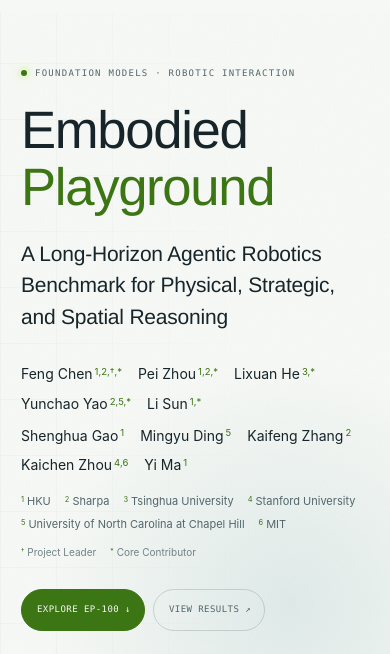
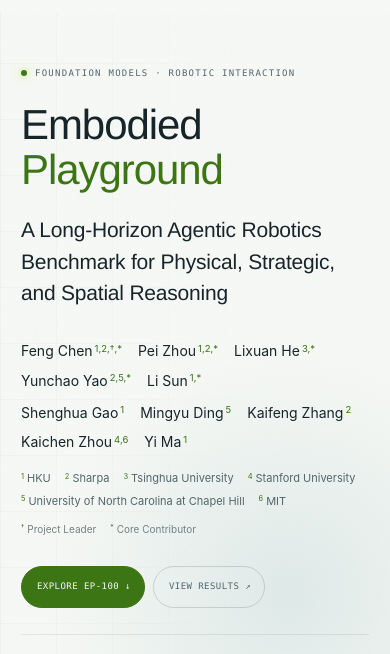
Before and after one commit to Winniechen2002/Agent-bench-website, a website: page index.html in a window 390 px wide. Shown: the part 49-703 px from the top of the page. Drawn offline with Linux system fonts and the light colour scheme.

Commit message:
Reduce homepage title size by eight points

```diff
--- a/site.css
+++ b/site.css
@@ -70,7 +70,7 @@ img, video { display: block; max-width: 100%; }
 .live-dot { display: inline-block; width: 6px; height: 6px; border-radius: 50%; background: var(--green); box-shadow: 0 0 0 4px rgba(179, 237, 85, .1), 0 0 13px rgba(179, 237, 85, .7); }
 h1, h2, h3, p { margin-top: 0; }
 h1, .section-heading h2, .closing-grid h2 { font-family: var(--display); }
-h1 { margin-bottom: 30px; font-size: clamp(54px, 7.1vw, 105px); line-height: 1.02; letter-spacing: -.018em; font-weight: 560; }
+h1 { margin-bottom: 30px; font-size: calc(clamp(54px, 7.1vw, 105px) - 8pt); line-height: 1.02; letter-spacing: -.018em; font-weight: 560; }
 .hero-name { display: block; }
 .hero-subtitle { display: block; max-width: 570px; margin-top: 24px; font-size: clamp(22px, 2vw, 29px); line-height: 1.4; letter-spacing: -.01em; font-weight: 500; }
 h1 em { color: var(--green); font-style: normal; }
@@ -204,7 +204,7 @@ body { background: var(--bg); color: var(--text); }
 @media (max-width: 700px) {
   .hero { grid-template-columns: minmax(0, 1fr); }
   .hero-copy, .hero-stage { width: 100%; max-width: 100%; }
-  h1 { font-size: clamp(48px, 13.5vw, 72px); }
+  h1 { font-size: calc(clamp(48px, 13.5vw, 72px) - 8pt); }
   .hero-subtitle { margin-top: 22px; font-size: 22px; }
   .hero-lede { width: 100%; }
 }
```
